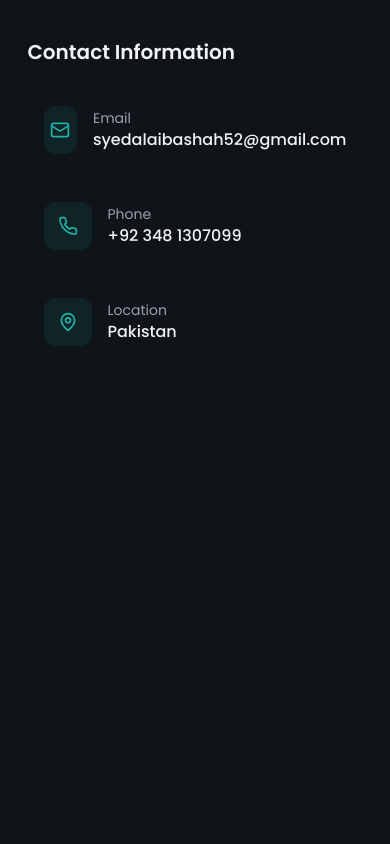
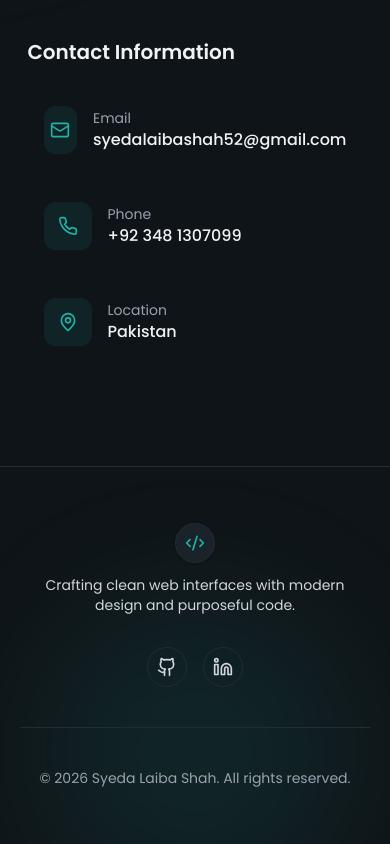
Before and after one commit to syedalaiba52/frontend-portfolio, a Next.js app: page / in a window 390 px wide. Shown: the part 9847-10691 px from the top of the page. Before the commit the page ends 10313 px from the top, so only its background shows below. Built offline with nearby package versions, Linux system fonts and the light colour scheme.

Commit message:
footer section completed

```diff
--- a/app/components/navbar/Logo.tsx
+++ b/app/components/navbar/Logo.tsx
@@ -10,7 +10,7 @@ const Logo = () => {
       </div>
 
       <p className="hidden sm:block font-semibold text-lg md:text-xl tracking-wide text-gray-300 group-hover:text-primary transition-colors duration-300">
-        Portfolio
+        Syeda Laiba
       </p>
     </Link>
   );
--- a/app/page.tsx
+++ b/app/page.tsx
@@ -4,6 +4,7 @@ import HeroSection from "./sections/HeroSection";
 import ProjectsSection from "./sections/ProjectsSection";
 import HighlightsSection from "./sections/HighlightsSection";
 import ContactSection from "./sections/ContactSection";
+import Footer from "./sections/Footer";
 
 const page = () => {
   return (
@@ -14,6 +15,7 @@ const page = () => {
       <ExperienceSection />
       <HighlightsSection />
       <ContactSection />
+      <Footer/>
     </>
   );
 };
--- /dev/null
+++ b/app/sections/Footer.tsx
@@ -0,0 +1,54 @@
+import React from "react";
+import Logo from "../components/navbar/Logo";
+import { LuGithub, LuLinkedin } from "react-icons/lu";
+import Link from "next/link";
+
+const Footer = () => {
+  return (
+    <footer className="relative border-t border-border bg-background overflow-hidden">
+      {/* background glow */}
+      <div className="absolute top-1/3 left-1/2 -translate-x-1/2 w-80 h-80 rounded-full blur-3xl bg-primary/10" />
+
+      <div className="w-[90%] max-w-6xl mx-auto py-14 space-y-10 relative z-10">
+        {/* top section */}
+        <div className="flex flex-col items-center text-center gap-8 md:flex-row md:items-start md:justify-between md:text-left">
+          <div className="space-y-3 max-w-xs">
+            <div className="flex justify-center md:justify-start">
+              <Logo />
+            </div>
+
+            <p className="text-sm text-gray-300">
+              Crafting clean web interfaces with modern design and purposeful
+              code.
+            </p>
+          </div>
+
+          {/* socials */}
+          <div className="flex items-center gap-4">
+            {[LuGithub, LuLinkedin].map((Icon, index) => {
+              return (
+                <Link
+                  key={index}
+                  href="#"
+                  className="w-10 h-10 rounded-full flex items-center justify-center border border-border text-gray-300 hover:text-primary hover:border-primary hover:shadow-[0_0_20px_rgba(32,178,166,0.2)] transition-all duration-300"
+                >
+                  <Icon className="w-5 h-5" />
+                </Link>
+              );
+            })}
+          </div>
+        </div>
+
+        <div className="h-px bg-border" />
+
+        {/* bottom footer */}
+        <p className="text-center text-gray-400 text-sm">
+          &copy; {new Date().getFullYear()} Syeda Laiba Shah. All rights
+          reserved.
+        </p>
+      </div>
+    </footer>
+  );
+};
+
+export default Footer;
```
